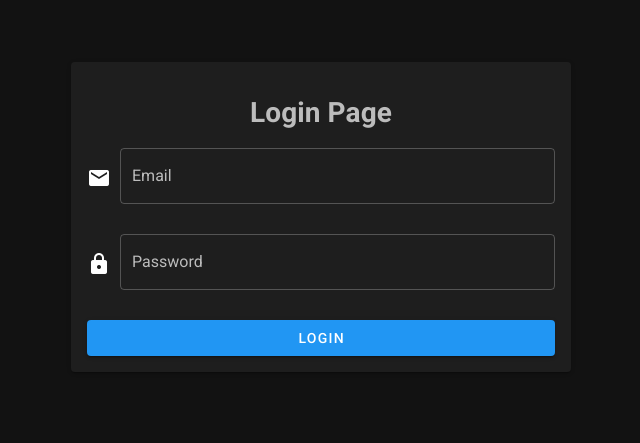
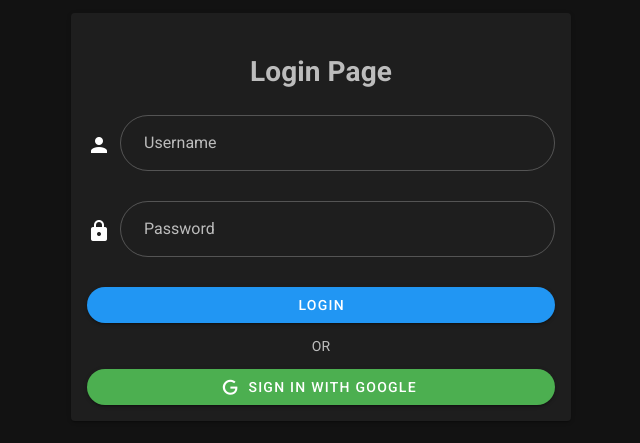
Before and after one commit to tatsuyyyaaa/manansala-qr-app, a Nuxt app: page /auth/signin in a window 1280 px wide. Shown: the part 183-626 px from the top of the page, without its empty margins (319-959 px from the left). Built offline with nearby package versions, Linux system fonts and the light colour scheme.

Commit message:
login page

```diff
--- a/nuxt.config.js
+++ b/nuxt.config.js
@@ -41,7 +41,12 @@ export default {
 
   // Modules: https://go.nuxtjs.dev/config-modules
   modules: [
+    '@nuxtjs/axios',
+    '@nuxtjs/auth-next'
   ],
+  auth: {
+    // Options
+  },
 
   // Vuetify module configuration: https://go.nuxtjs.dev/config-vuetify
   vuetify: {
--- a/package.json
+++ b/package.json
@@ -9,6 +9,8 @@
     "generate": "nuxt generate"
   },
   "dependencies": {
+    "@nuxtjs/auth-next": "5.0.0-1667386184.dfbbb54",
+    "@nuxtjs/axios": "^5.13.6",
     "core-js": "^3.25.3",
     "nuxt": "^2.15.8",
     "vue": "^2.7.10",
--- a/pages/auth/signin.vue
+++ b/pages/auth/signin.vue
@@ -2,15 +2,18 @@
     <div class="d-flex align-center justify-center" style="height: 100vh;">
         <v-card width="500">
             <v-card-text justify="center">
-                <h1 class="text-center my-6"> Login Page </h1>
+                <h1 class="text-center my-8"> Login Page </h1>
                 <v-form>
-                    <v-text-field v-model="name" label="Email" prepend-icon="mdi-email" outlined></v-text-field>
+                    <v-text-field v-model="name" label= "Username" rounded outlined prepend-icon="mdi-account"> </v-text-field>
 
-                    <v-text-field v-model="email" label="Password" outlined type="password" prepend-icon="mdi-lock"></v-text-field>
+                    <v-text-field v-model="email" label="Password" rounded outlined type="password"
+                        prepend-icon="mdi-lock"></v-text-field>
 
-                    <v-btn color="blue" block>
+                    <v-btn color="blue" rounded block>
                         Login
                     </v-btn>
+                    <div class="mx-3 my-3 d-flex align-center justify-center"> OR </div>
+                    <v-btn color="green" class="text-capatilized" rounded block > <v-icon left> mdi-google ></v-icon> Sign in With Google </v-btn>
                 </v-form>
             </v-card-text>
         </v-card>
```
Also changed, not shown: 1 other file (tests, documents, lock files or other folders).
